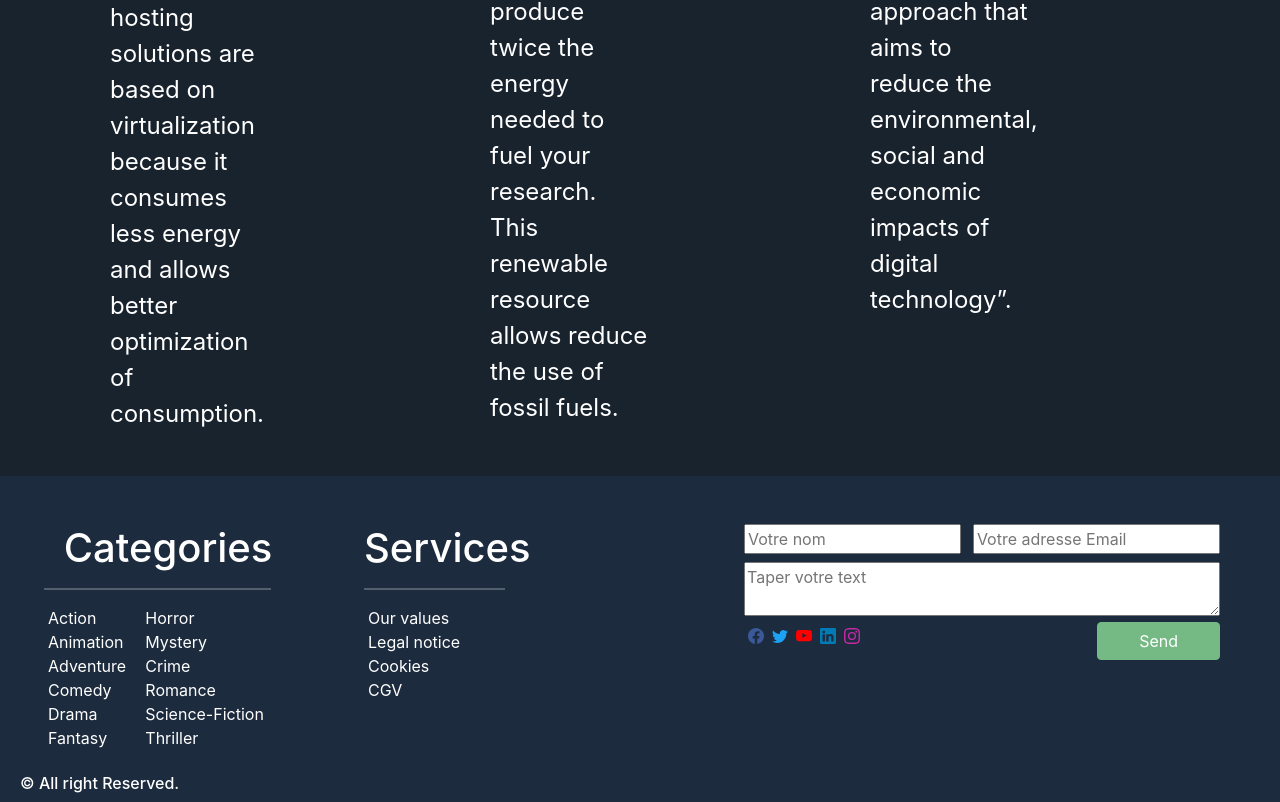
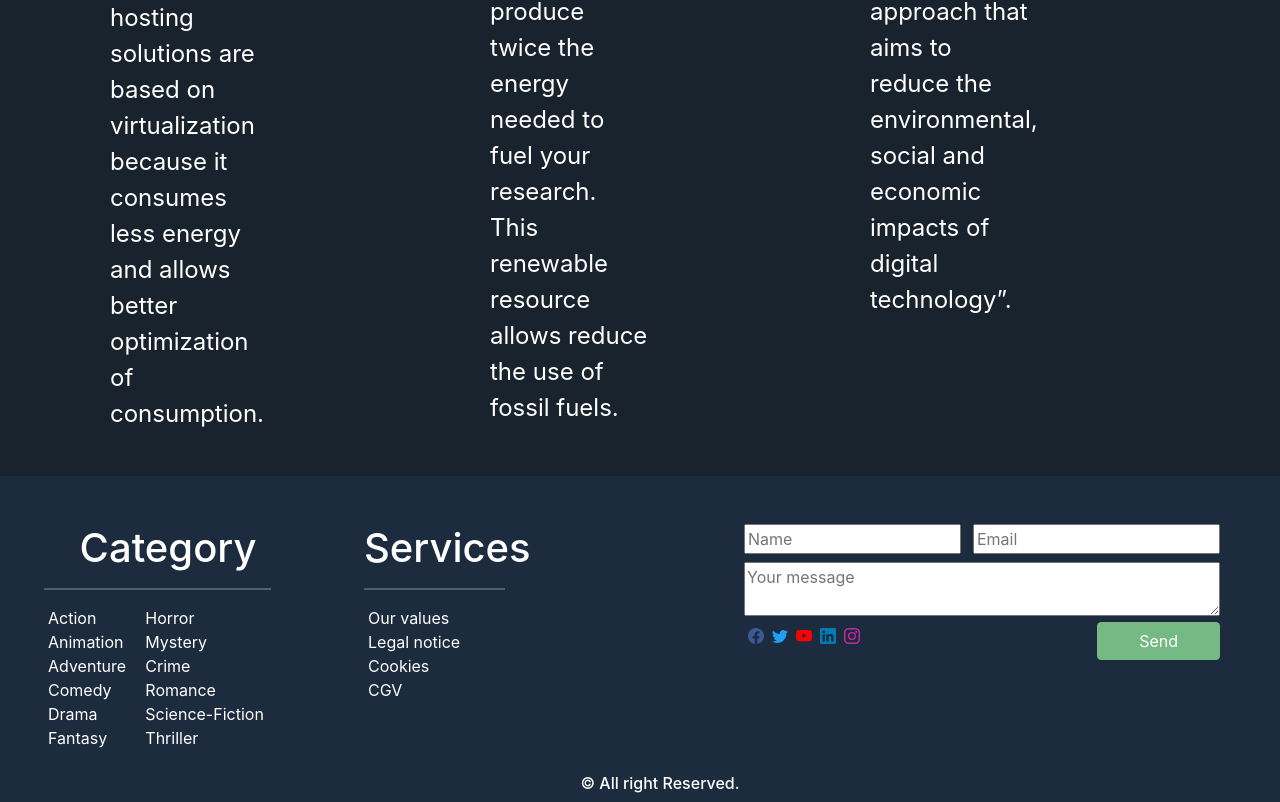
Before and after one commit to WildCodeSchool/2022-09-JS-RMT-JSCREW-projet2-team3, a React (Vite) app in the folder frontend/: page /OurValues in a window 1280 px wide. Shown: the part 1332-2134 px from the top of the page. Built offline with nearby package versions, Linux system fonts and the light colour scheme.

Commit message:
ajout demi photo sur caroussel. Mis en anglais et centrage reserved sur footer

```diff
--- a/frontend/src/components/Carrousel/Scriptcarouselenligne.js
+++ b/frontend/src/components/Carrousel/Scriptcarouselenligne.js
@@ -4,17 +4,17 @@ const Hundelcarousel = () => {
 
     viewedSlider.owlCarousel({
       loop: true,
-      margin: 30,
+      margin: 20,
       autoplay: false,
       autoplayTimeout: 6000,
       nav: false,
       dots: false,
       responsive: {
         // Quantité d'image :
-        0: { items: 3 },
-        575: { items: 3 },
-        768: { items: 4 },
-        991: { items: 6 },
+        0: { items: 3.5 },
+        575: { items: 3.5 },
+        768: { items: 4.5 },
+        991: { items: 6.5 },
         1199: { items: 8.5 },
       },
     });
--- a/frontend/src/components/Footer.jsx
+++ b/frontend/src/components/Footer.jsx
@@ -44,7 +44,7 @@ function Footer() {
                       className="footer_name w-100"
                       type="text"
                       name="name"
-                      placeholder="Votre nom"
+                      placeholder="Name"
                       onChange={(event) => setName(event.target.value)}
                     />
                   </div>
@@ -52,14 +52,14 @@ function Footer() {
                     <input
                       className="footer_adresse w-100"
                       type="email"
-                      placeholder="Votre adresse Email"
+                      placeholder="Email"
                       onChange={(event) => setEmail(event.target.value)}
                     />
                   </div>
                   <div className="col-12 col-lg-9 mt-2 ms-2 ps-0">
                     <textarea
                       className="footer_textarea w-100"
-                      placeholder="Taper votre text"
+                      placeholder="Your message"
                       onChange={(event) => setMessage(event.target.value)}
                     />
                   </div>
@@ -137,7 +137,9 @@ function Footer() {
             <div className="container-xxl mx-2">
               <div className="row">
                 <div className="col-12 col-lg-12">
-                  <h1 className="nav_programme mt-0 text-white">Categories</h1>
+                  <h1 className="nav_programme mt-lg-0 mt-4 text-white">
+                    Category
+                  </h1>
                   <div className="trait1 col-11">
                     <hr className="footer_trait bg-light border border-light" />
                   </div>
@@ -195,8 +197,8 @@ function Footer() {
         </div>
       </div>
       <div className="row">
-        <div className="col-12 mt-2 mt-sm-2 text-center text-white">
-          <p className="h6">© All right Reserved.</p>
+        <div className="mt-2 mt-sm-2 text-white">
+          <p className="h6 text-center w-100">© All right Reserved.</p>
         </div>
       </div>
       <ToastContainer
```
